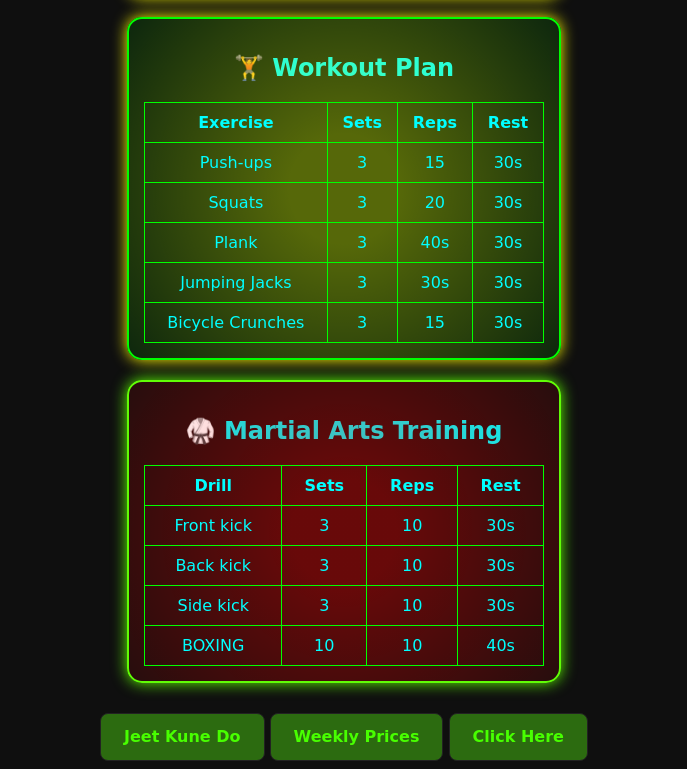
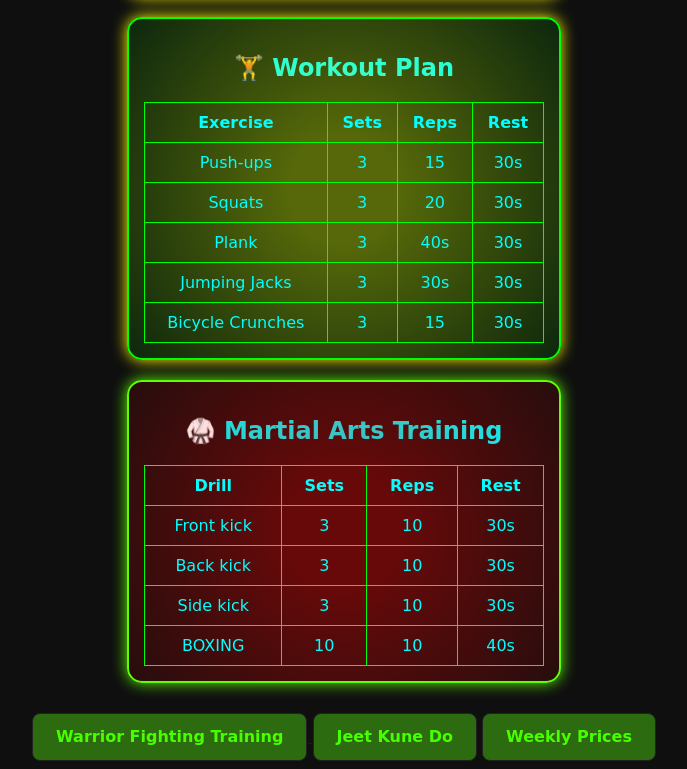
Before and after one commit to codewithmihadul/Warrior, a plain HTML site: page index.html in a window 1280 px wide. Shown: the part 566-1335 px from the top of the page, without its empty margins (296-983 px from the left). Drawn offline with Linux system fonts and the light colour scheme.

Commit message:
index.html

```diff
--- a/index.html
+++ b/index.html
@@ -133,13 +133,13 @@
     </div>
 
     <!-- HTML !-->
-<!--     <button href="https://youtube.com/playlist?list=PLUESlxDsJtMhmU36zJ7oW4zyrFyZOSssy&si=HPeL6hEHyxioe0v6" class="button-23" role="button">Warrior Fighting Training</button> -->
+    <a href="https://www.geeksforgeeks.org/html-tutorial/">
+        <button href="https://youtube.com/playlist?list=PLUESlxDsJtMhmU36zJ7oW4zyrFyZOSssy&si=HPeL6hEHyxioe0v6" class="button-23" role="button">Warrior Fighting Training</button>
+    </a>
+
     <button href="https://youtube.com/playlist?list=PLxA0Q8LycHlPyWvqAbdVoHVqxFm2WsVBY&si=-EWOmrs6Bhad_Cgt" class="button-23" role="button">Jeet Kune Do</button>
     <button href="shop-ui.html" class="button-23" role="button">Weekly Prices</button>
-    <button class="button-23"
-        onclick="window.location.href = 'https://youtube.com/playlist?list=PLUESlxDsJtMhmU36zJ7oW4zyrFyZOSssy&si=HPeL6hEHyxioe0v6';">
-        Click Here
-    </button>
+
 
     <style>
         /* CSS */
```
